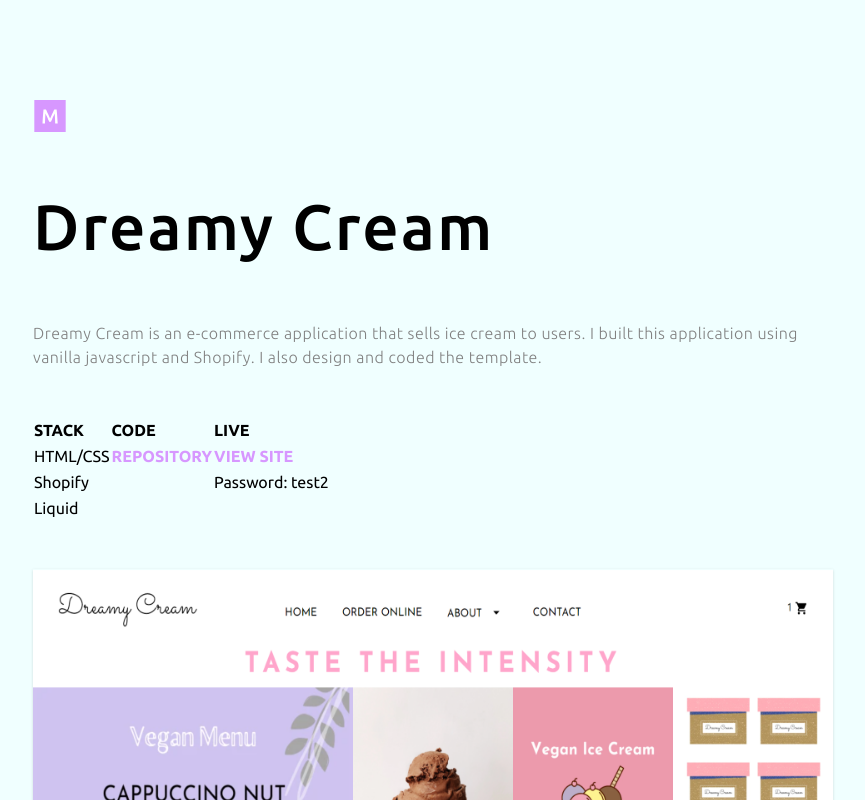
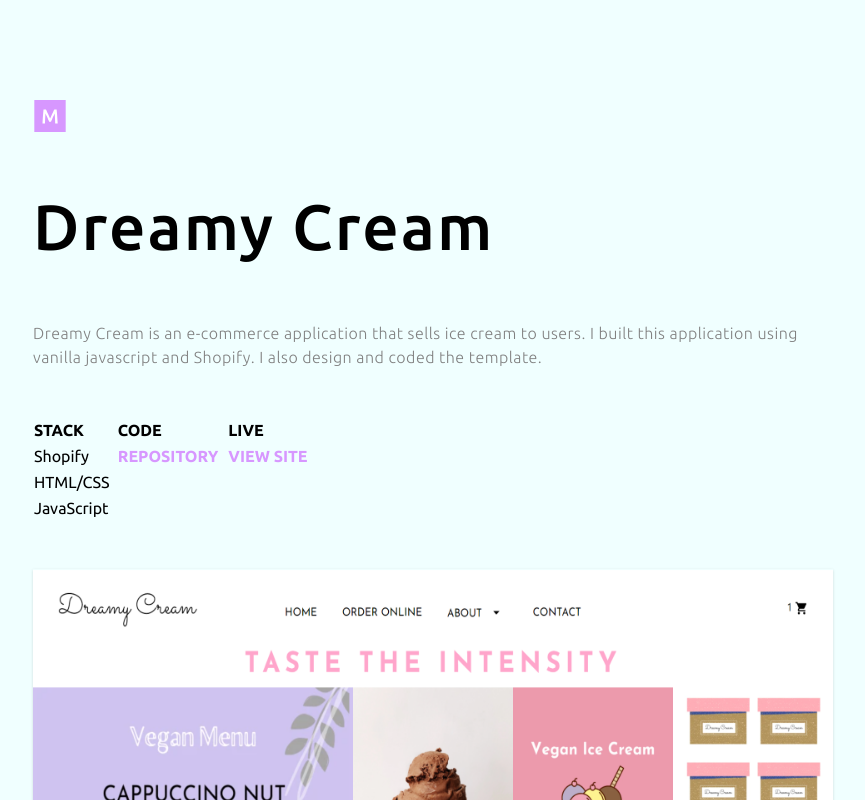
Before and after one commit to mabdulul/Mulkportfolio, a React (Create React App) app: page /dreamyCream in a window 1280 px wide. Shown: the top 800 px of the page, without its empty margins (57-922 px from the left). Built offline with nearby package versions, Linux system fonts and the light colour scheme.

Commit message:
adding changes to bulid

```diff
--- a/src/ProjectOne.js
+++ b/src/ProjectOne.js
@@ -48,11 +48,11 @@
 										<td class='pj_title'>Live</td>
 									</tr>
 									<tr class='pj_group'>
-										<td>HTML/CSS</td>
+										<td>Shopify</td>
 										<td>
 											<a
 												class='aLink'
-												href='https://github.com/mabdulul/DreamyCreamShopify'
+												href='https://github.com/mabdulul/Pokedex'
 												target='_blank'
 												rel='noopener noreferrer'
 											>
@@ -63,7 +63,7 @@
 										<td>
 											<a
 												class='aLink'
-												href='https://dreamycream-store.myshopify.com/'
+												href='https://pokemon-search-database.netlify.app/'
 												target='_blank'
 												rel='noopener noreferrer'
 											>
@@ -72,13 +72,13 @@
 										</td>
 									</tr>
 									<tr class='pj_group'>
-										<td>Shopify</td>
+										<td>HTML/CSS</td>
 										<td>&nbsp;</td>
-										<td>Password: test2</td>
+										<td>&nbsp;</td>
 									</tr>
 									<tr class='pj_group'>
-										<td>Liquid </td>
-										<td>&nbsp;</td>
+										<td>JavaScript</td>
+										<td></td>
 										<td>&nbsp;</td>
 									</tr>
 								</tbody>
```
Also changed, not shown: 1 other file (tests, documents, lock files or other folders).
